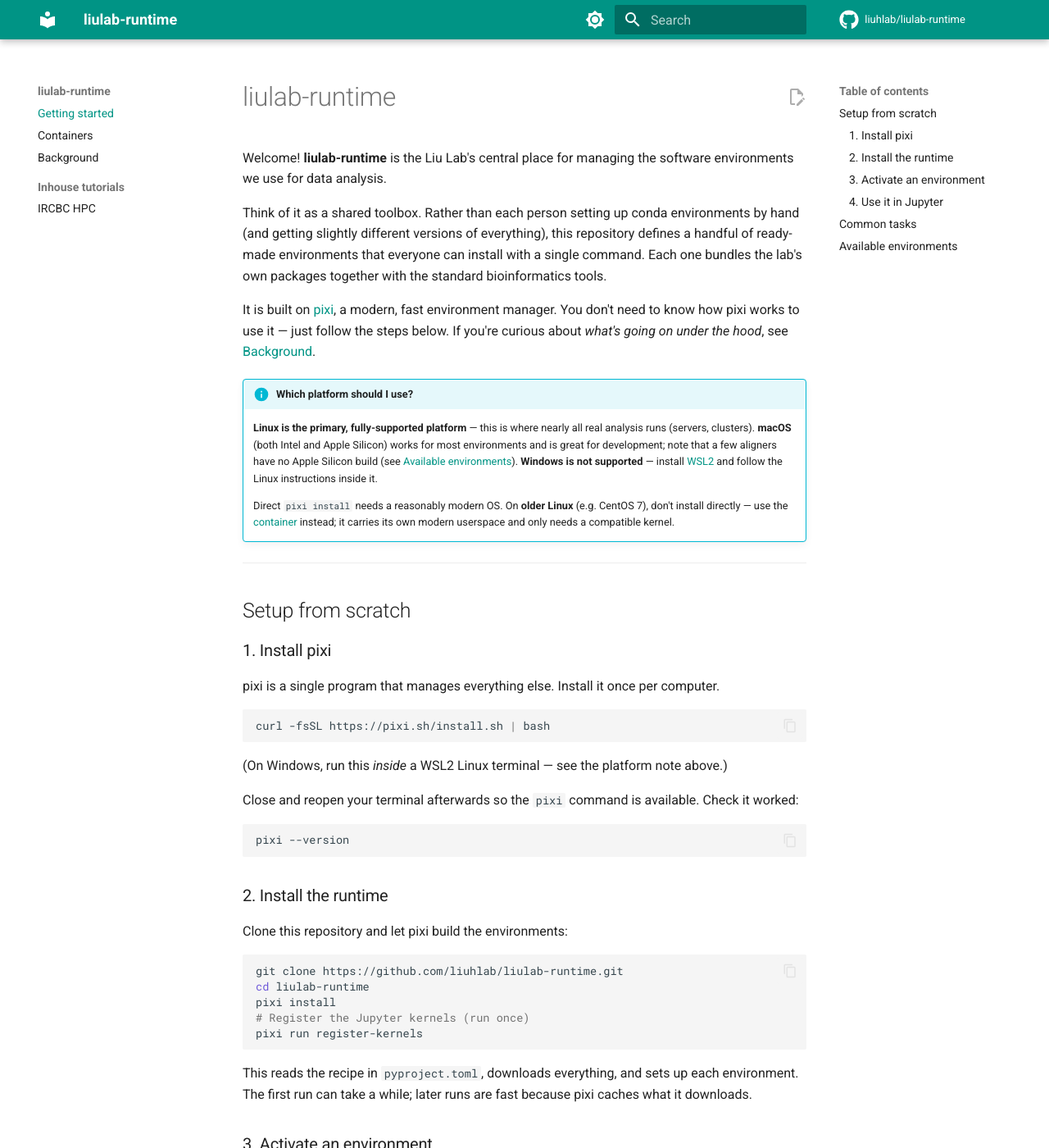
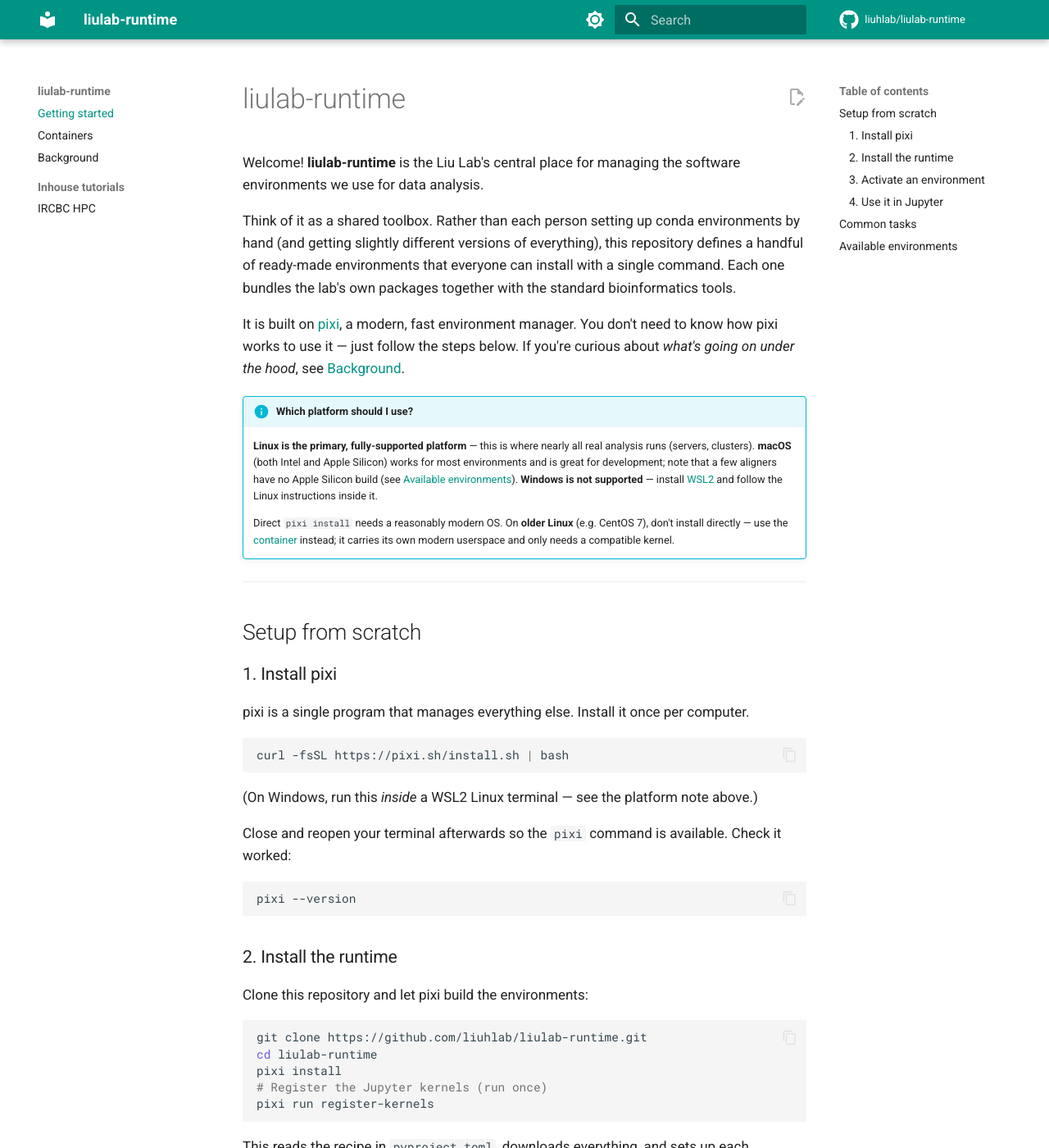
Before and after one commit to liuhlab/liulab-runtime, an MkDocs documentation site: the page built from docs/index.md, in a window 1280 px wide and 1400 px high. Shown: the whole window at 82% size. Built offline with MkDocs 1.6.1 and Material for MkDocs 9.7.7, drawn with Linux system fonts in a browser that asks for light colours; comment, search, counter and statistics services are not loaded.

Commit message:
Docs: bump body font size a touch via extra_css
Add docs/stylesheets/extra.css setting .md-typeset font-size to 0.85rem
(Material default 0.8rem) and wire it in with extra_css.

Co-Authored-By: Claude Opus 4.8 (1M context) <noreply@anthropic.com>

```diff
--- /dev/null
+++ b/docs/stylesheets/extra.css
@@ -0,0 +1,6 @@
+/* Slightly larger body text for readability.
+   Material's default is 0.8rem; bump it a touch. Adjust this one number
+   (e.g. 0.9rem) if you want it larger still. */
+.md-typeset {
+  font-size: 0.85rem;
+}
--- a/mkdocs.yml
+++ b/mkdocs.yml
@@ -35,6 +35,9 @@ theme:
 plugins:
   - search
 
+extra_css:
+  - stylesheets/extra.css
+
 nav:
   - Getting started: index.md
   - Containers: containers.md
```
